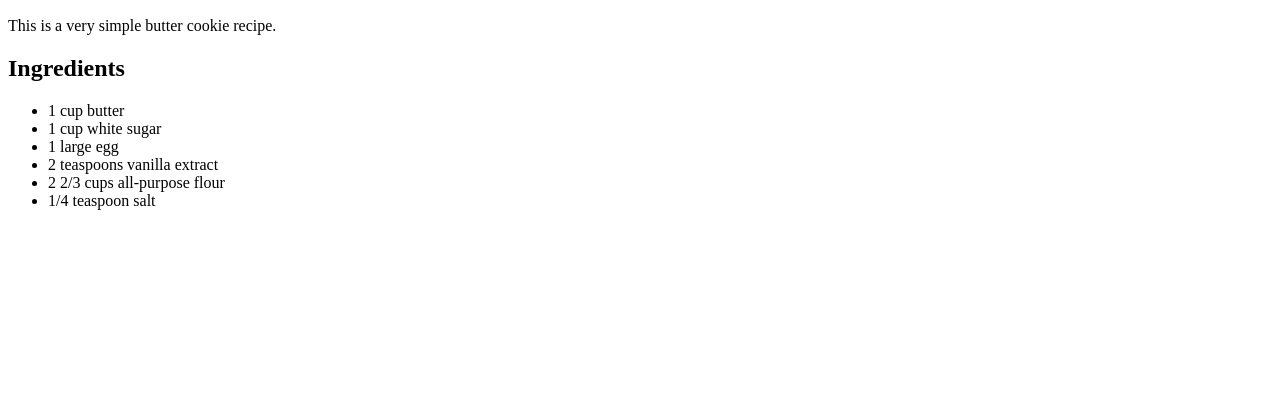
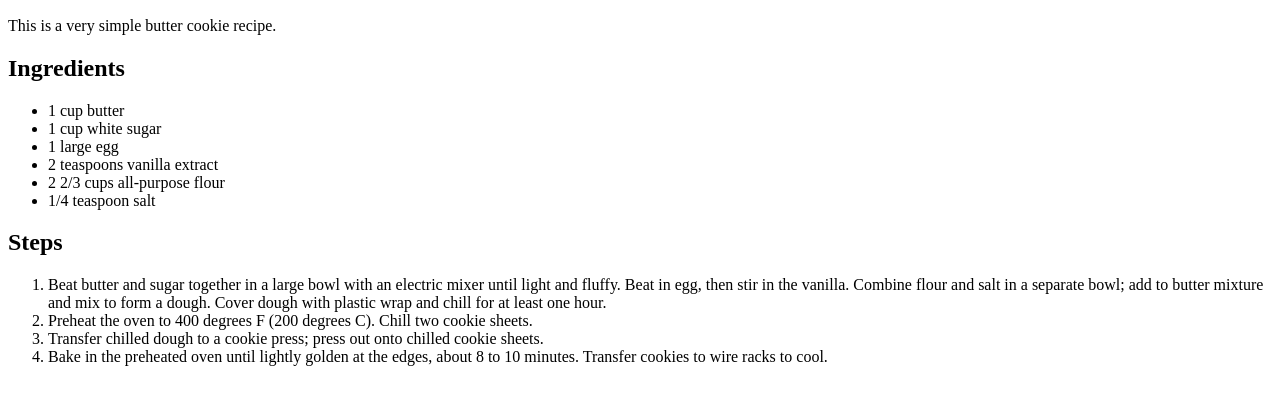
Before and after one commit to StarryKnightHoo/odin-recipes, a plain HTML site: page recipes/Butter-Cookies.html in a window 1280 px wide. Shown: the part 385-790 px from the top of the page. Drawn offline with Linux system fonts and the light colour scheme.

Commit message:
Add steps to recipe page

```diff
--- a/recipes/Butter-Cookies.html
+++ b/recipes/Butter-Cookies.html
@@ -20,5 +20,12 @@
         <li>2 2/3 cups all-purpose flour</li>
         <li>1/4 teaspoon salt</li>
     </ul>
+    <h2>Steps</h2>
+    <ol>
+        <li>Beat butter and sugar together in a large bowl with an electric mixer until light and fluffy. Beat in egg, then stir in the vanilla. Combine flour and salt in a separate bowl; add to butter mixture and mix to form a dough. Cover dough with plastic wrap and chill for at least one hour.</li>
+        <li>Preheat the oven to 400 degrees F (200 degrees C). Chill two cookie sheets.</li>
+        <li>Transfer chilled dough to a cookie press; press out onto chilled cookie sheets.</li>
+        <li>Bake in the preheated oven until lightly golden at the edges, about 8 to 10 minutes. Transfer cookies to wire racks to cool.</li>
+    </ol>
 </body>
 </html>
```
